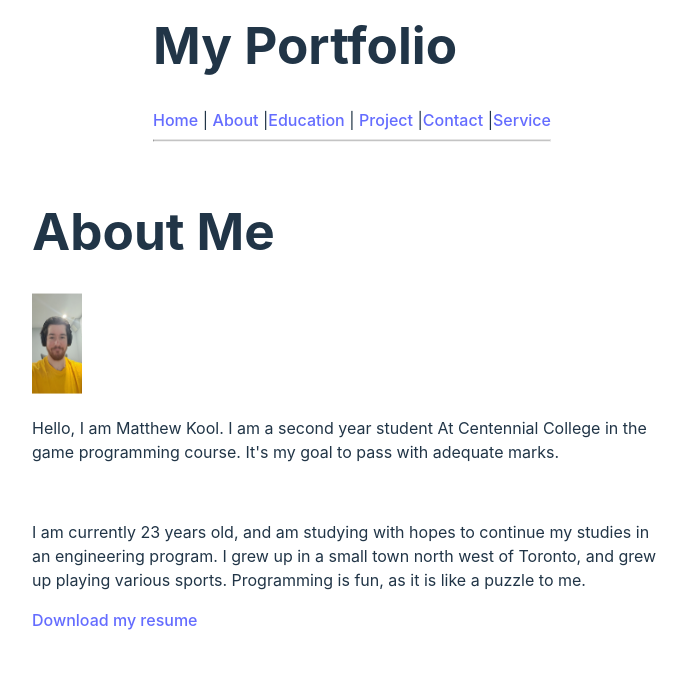
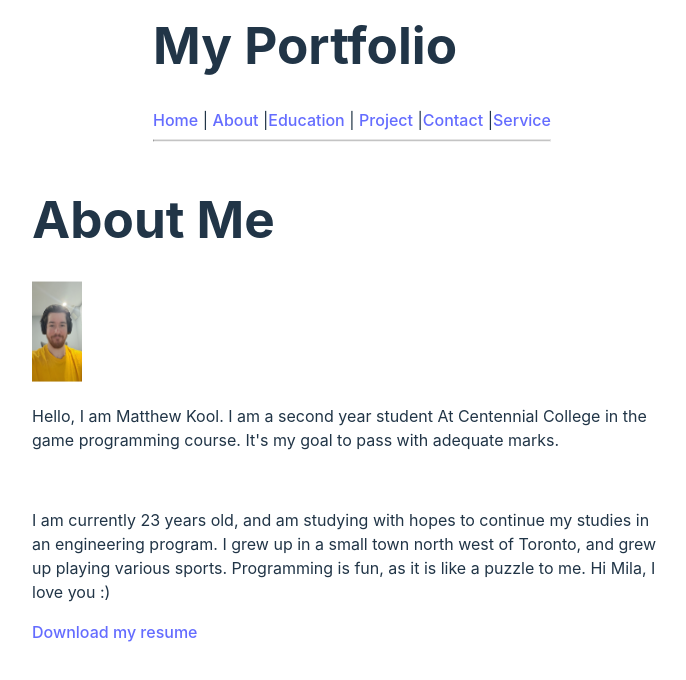
Before and after one commit to horsetrich/Portfolio, a React (Vite) app: page /Portfolio/About in a window 1280 px wide. Shown: the top 680 px of the page, without its empty margins (288-974 px from the left). Built offline with nearby package versions, Linux system fonts and the light colour scheme.

Commit message:
Love Mila

```diff
--- a/src/About.jsx
+++ b/src/About.jsx
@@ -14,7 +14,7 @@ const About = () => {
             <br />
             <p>I am currently 23 years old, and am studying with hopes to continue my studies in an engineering program.
                 I grew up in a small town north west of Toronto, and grew up playing various sports. Programming is fun,
-                as it is like a puzzle to me.
+                as it is like a puzzle to me. Hi Mila, I love you :)
             </p>
             <Link to={myFile} download="My Resume" target="_blank" rel="noreferrer">Download my resume</Link>
         </div>
```
